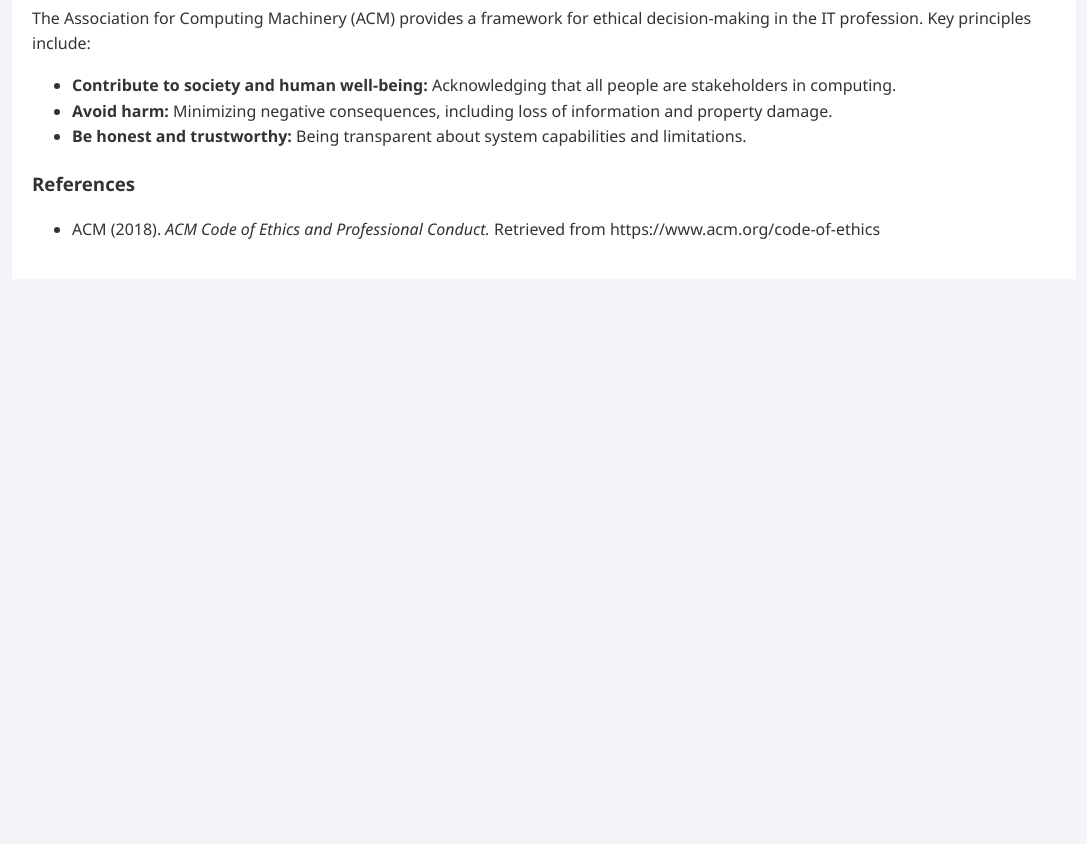
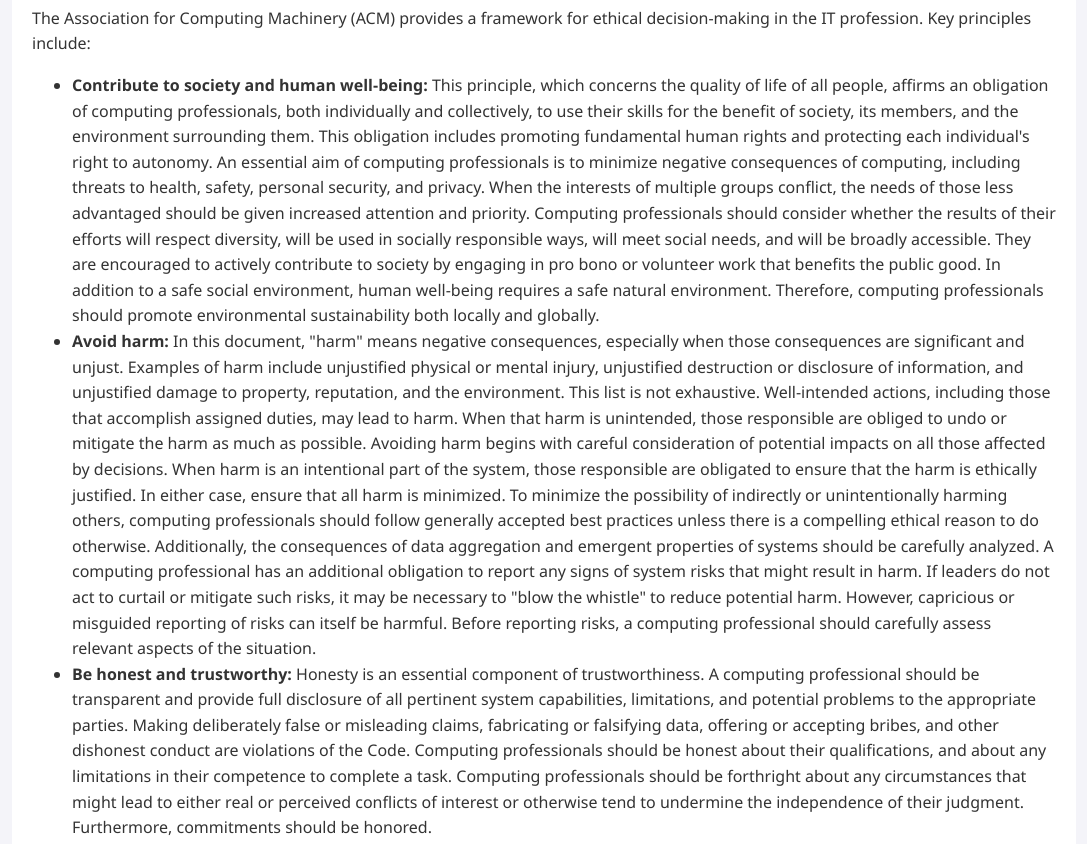
Before and after one commit to nyvu/nnguy25.github.io, a plain HTML site: page ethics.html in a window 1280 px wide. Shown: the part 260-1104 px from the top of the page, without its empty margins (96-1183 px from the left). Before the commit the page ends 800 px from the top, so only its background shows below. Drawn offline with Linux system fonts and the light colour scheme.

Commit message:
Expand ACM Code of Ethics explanations

```diff
--- a/ethics.html
+++ b/ethics.html
@@ -20,9 +20,14 @@
         <h2>The ACM Code of Ethics</h2>
         <p>The Association for Computing Machinery (ACM) provides a framework for ethical decision-making in the IT profession. Key principles include:</p>
         <ul>
-            <li><strong>Contribute to society and human well-being:</strong> Acknowledging that all people are stakeholders in computing.</li>
-            <li><strong>Avoid harm:</strong> Minimizing negative consequences, including loss of information and property damage.</li>
-            <li><strong>Be honest and trustworthy:</strong> Being transparent about system capabilities and limitations.</li>
+            <li><strong>Contribute to society and human well-being:</strong> This principle, which concerns the quality of life of all people, affirms an obligation of computing professionals, both individually and collectively, to use their skills for the benefit of society, its members, and the environment surrounding them. This obligation includes promoting fundamental human rights and protecting each individual's right to autonomy. An essential aim of computing professionals is to minimize negative consequences of computing, including threats to health, safety, personal security, and privacy. When the interests of multiple groups conflict, the needs of those less advantaged should be given increased attention and priority.
+                        Computing professionals should consider whether the results of their efforts will respect diversity, will be used in socially responsible ways, will meet social needs, and will be broadly accessible. They are encouraged to actively contribute to society by engaging in pro bono or volunteer work that benefits the public good.
+                        In addition to a safe social environment, human well-being requires a safe natural environment. Therefore, computing professionals should promote environmental sustainability both locally and globally.</li>
+            <li><strong>Avoid harm:</strong> In this document, "harm" means negative consequences, especially when those consequences are significant and unjust. Examples of harm include unjustified physical or mental injury, unjustified destruction or disclosure of information, and unjustified damage to property, reputation, and the environment. This list is not exhaustive.
+                        Well-intended actions, including those that accomplish assigned duties, may lead to harm. When that harm is unintended, those responsible are obliged to undo or mitigate the harm as much as possible. Avoiding harm begins with careful consideration of potential impacts on all those affected by decisions. When harm is an intentional part of the system, those responsible are obligated to ensure that the harm is ethically justified. In either case, ensure that all harm is minimized.
+                        To minimize the possibility of indirectly or unintentionally harming others, computing professionals should follow generally accepted best practices unless there is a compelling ethical reason to do otherwise. Additionally, the consequences of data aggregation and emergent properties of systems should be carefully analyzed. A computing professional has an additional obligation to report any signs of system risks that might result in harm. If leaders do not act to curtail or mitigate such risks, it may be necessary to "blow the whistle" to reduce potential harm. However, capricious or misguided reporting of risks can itself be harmful. Before reporting risks, a computing professional should carefully assess relevant aspects of the situation.</li>
+            <li><strong>Be honest and trustworthy:</strong> Honesty is an essential component of trustworthiness. A computing professional should be transparent and provide full disclosure of all pertinent system capabilities, limitations, and potential problems to the appropriate parties. Making deliberately false or misleading claims, fabricating or falsifying data, offering or accepting bribes, and other dishonest conduct are violations of the Code.
+                        Computing professionals should be honest about their qualifications, and about any limitations in their competence to complete a task. Computing professionals should be forthright about any circumstances that might lead to either real or perceived conflicts of interest or otherwise tend to undermine the independence of their judgment. Furthermore, commitments should be honored.</li>
         </ul>
         <h3>References</h3>
         <ul>
```
